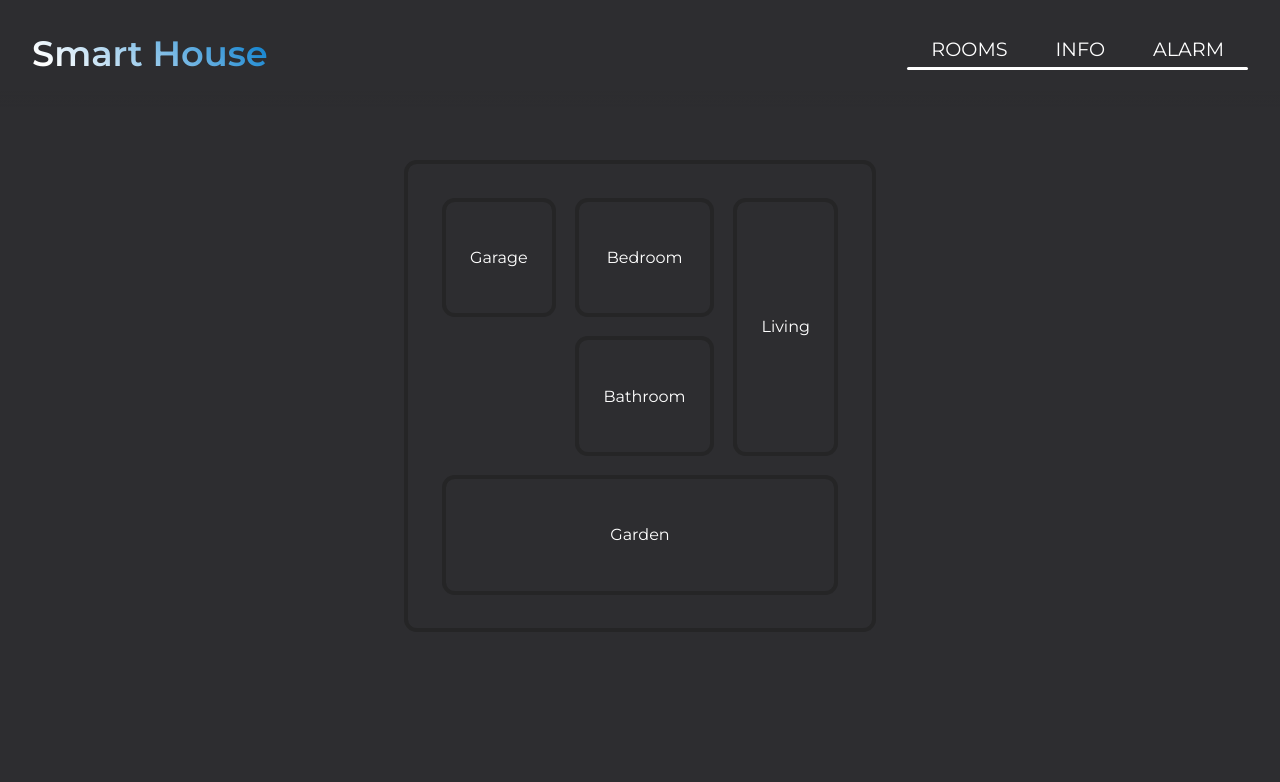
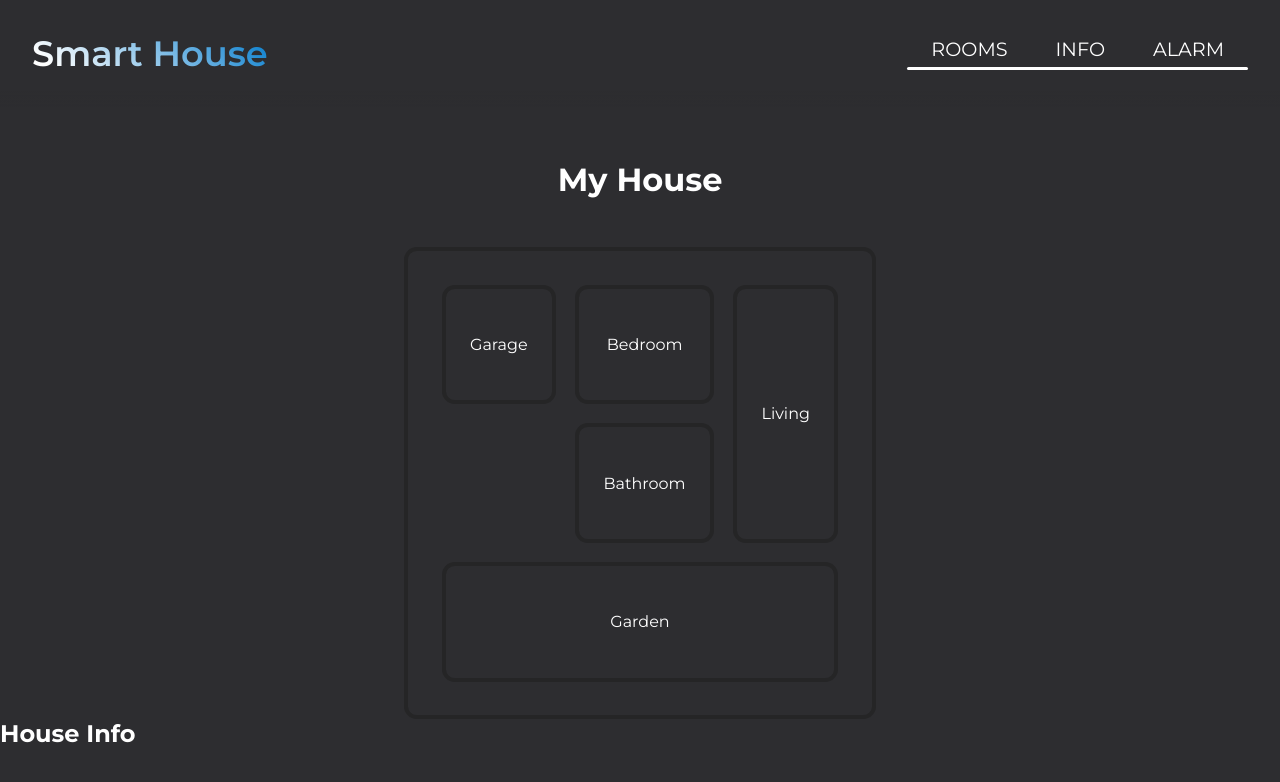
Before and after one commit to Giuseppe-Compagnone/smart_house, a React (Create React App) app in the folder smart_house_fe/: page / in a window 1280 px wide. Shown: the top 782 px of the page. Built offline with nearby package versions, Linux system fonts and the light colour scheme.

Commit message:
Rooms end

```diff
--- a/smart_house_fe/src/App.js
+++ b/smart_house_fe/src/App.js
@@ -1,3 +1,4 @@
+import Info from "./components/Info/Info";
 import Navbar from "./components/Navbar/Navbar";
 import Rooms from "./components/Rooms/Rooms";
 
@@ -7,6 +8,7 @@ function App() {
       <div id="app" className="container">
         <Navbar />
         <Rooms />
+        <Info />
       </div>
     </>
   );
--- a/smart_house_fe/src/components/Info/Info.jsx
+++ b/smart_house_fe/src/components/Info/Info.jsx
@@ -4,7 +4,12 @@ const Info = () => {
     return(
         <>
             <section id="info">
-
+                <h1 id="info-link">House Info</h1>
+                <ul id="house-data">
+                    <li id="temp" className="info-cell"></li>
+                    <li id="hum" className="info-cell"></li>
+                    <li id="alarm" className="info-cell"></li>
+                </ul>
             </section>
         </>
     );
--- a/smart_house_fe/src/components/Info/Info.scss
+++ b/smart_house_fe/src/components/Info/Info.scss
@@ -1 +1,5 @@
 @import "./../../variables.scss";
+
+section{
+
+}
--- a/smart_house_fe/src/components/Navbar/Navbar.jsx
+++ b/smart_house_fe/src/components/Navbar/Navbar.jsx
@@ -22,9 +22,9 @@ const Navbar = () => {
             <div id="menu">
                 <ul id="list" className="hidden">
                     <li id="icon"><i className="fa-solid fa-xmark" id="close" onClick={()=>handleClose()}></i></li>
-                    <li><a href="#houseLink">ROOMS</a></li>
+                    <li><a href="#house-link">ROOMS</a></li>
                     <span></span>
-                    <li><a href="#">INFO</a></li>
+                    <li><a href="#info-link">INFO</a></li>
                     <span></span>
                     <li><a href="#">ALARM</a></li>
                     <span></span>
--- a/smart_house_fe/src/components/Rooms/Rooms.css
+++ b/smart_house_fe/src/components/Rooms/Rooms.css
@@ -35,12 +35,20 @@ main {
   display: -webkit-box;
   display: -ms-flexbox;
   display: flex;
-  -webkit-box-pack: center;
-      -ms-flex-pack: center;
-          justify-content: center;
+  -webkit-box-orient: vertical;
+  -webkit-box-direction: normal;
+      -ms-flex-direction: column;
+          flex-direction: column;
+  -webkit-box-align: center;
+      -ms-flex-align: center;
+          align-items: center;
 }
 
-main .room {
+main #house-link {
+  margin-bottom: 3rem;
+}
+
+main .room-style {
   border: 0.3rem solid #252526;
   border-radius: 0.8rem;
 }
@@ -76,7 +84,7 @@ main #house #rooms {
   height: calc( calc( 2.36221rem * 12.5) - ( 2.36221rem * 2 ));
 }
 
-main #house #rooms div {
+main #house #rooms .room {
   display: -webkit-box;
   display: -ms-flexbox;
   display: flex;
@@ -91,8 +99,13 @@ main #house #rooms div {
   transition: all .2s ease-in;
 }
 
-main #house #rooms div:hover {
+main #house #rooms .room:hover {
   -webkit-transform: scale(1.1);
           transform: scale(1.1);
 }
+
+main #house #rooms .active {
+  border-color: white;
+  background: #007acc;
+}
 /*# sourceMappingURL=Rooms.css.map */
--- a/smart_house_fe/src/components/Rooms/Rooms.jsx
+++ b/smart_house_fe/src/components/Rooms/Rooms.jsx
@@ -1,16 +1,21 @@
 import "./Rooms.css";
 
+
+
 const Rooms = () =>{
+
+
     return(
         <>
-            <main id="houseLink">
-                <div id="house" className="room">
+            <main>
+                <h1 id="house-link">My House</h1>
+                <div id="house" className="room-style">
                     <div id="rooms">
-                        <div id="garage" className="room">Garage</div>
-                        <div id="bedroom" className="room">Bedroom</div>
-                        <div id="living" className="room">Living</div>
-                        <div id="bathroom" className="room">Bathroom</div>
-                        <div id="garden" className="room">Garden</div>
+                        <div id="garage" className="room-style room" onClick={(e)=>{e.target.classList.toggle("active")}}>Garage</div>
+                        <div id="bedroom" className="room-style room" onClick={(e)=>{e.target.classList.toggle("active")}}>Bedroom</div>
+                        <div id="living" className="room-style room" onClick={(e)=>{e.target.classList.toggle("active")}}>Living</div>
+                        <div id="bathroom" className="room-style room" onClick={(e)=>{e.target.classList.toggle("active")}}>Bathroom</div>
+                        <div id="garden" className="room-style room" onClick={(e)=>{e.target.classList.toggle("active")}}>Garden</div>
                     </div>
                 </div>
             </main>
--- a/smart_house_fe/src/components/Rooms/Rooms.scss
+++ b/smart_house_fe/src/components/Rooms/Rooms.scss
@@ -23,9 +23,14 @@
 main{
     margin-top:10rem;
     display: flex;
-    justify-content: center;
+    flex-direction: column;
+    align-items: center;
 
-    .room{
+    #house-link{
+        margin-bottom: 3rem;
+    }
+
+    .room-style{
         border: .3rem solid $house;
         border-radius: $radius;
     }
@@ -52,7 +57,7 @@ main{
             width: calc( #{$wall} - ( #{$cm} * 2 ));
             height: calc( #{$wall} - ( #{$cm} * 2 ));
 
-            div{
+            .room{
                 display: flex;
                 justify-content: center;
                 align-items: center;
@@ -62,6 +67,11 @@ main{
                     transform: scale(1.1);
                 }
             }
+
+            .active{
+                border-color: $text;
+                background: $light;
+            }
         }
     }
 }
```
Also changed, not shown: smart_house_fe/src/variables.scss (line endings or trailing spaces), 1 other file (tests, documents, lock files or other folders).
